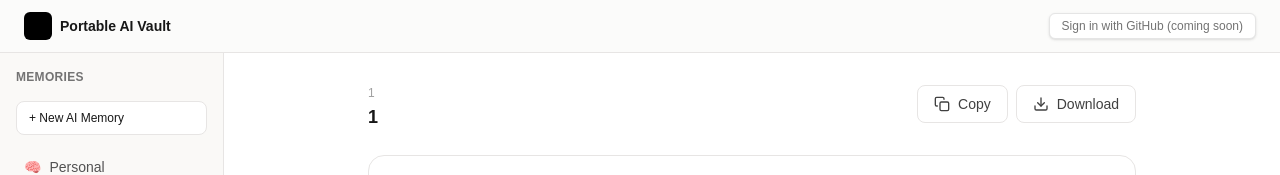
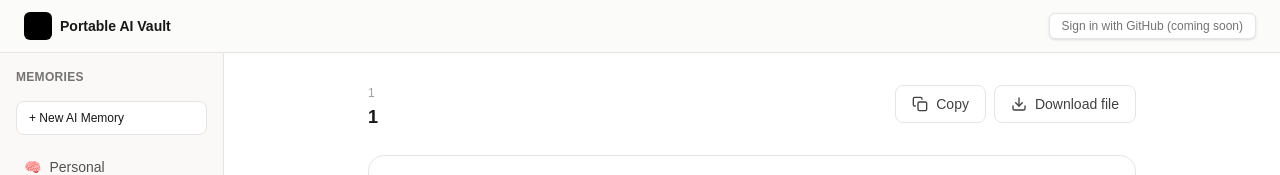
Before and after one commit to Kukomoo/portable-ai-vault-template, a Next.js app in the folder ai-vault-appp/: page /memory/1/file/1 in a window 1280 px wide. Shown: the top 175 px of the page. Built offline with nearby package versions, Linux system fonts and the light colour scheme; no server answers.

Commit message:
refactor: export shared BTN tokens/icons, label download 'Download file' in CopyButton

```diff
--- a/ai-vault-appp/app/components/CopyButton.tsx
+++ b/ai-vault-appp/app/components/CopyButton.tsx
@@ -1,5 +1,42 @@
 'use client';
 import { useState } from 'react';
+
+// Shared design token — used by all action buttons across the app
+export const BTN_BASE =
+  'inline-flex items-center gap-2 rounded-lg border px-4 py-2 text-sm font-medium transition-colors disabled:opacity-60';
+export const BTN_NEUTRAL = 'border-[#e7e5e4] bg-white text-neutral-700 hover:bg-neutral-50';
+export const BTN_GREEN   = 'border-green-300 bg-green-50 text-green-700';
+export const BTN_RED     = 'border-red-300 bg-red-50 text-red-700';
+
+// Reusable SVG icons
+export const IconCheck = (
+  <svg xmlns="http://www.w3.org/2000/svg" width="16" height="16" viewBox="0 0 24 24" fill="none"
+    stroke="currentColor" strokeWidth="2.5" strokeLinecap="round" strokeLinejoin="round">
+    <polyline points="20 6 9 17 4 12"/>
+  </svg>
+);
+export const IconCopy = (
+  <svg xmlns="http://www.w3.org/2000/svg" width="16" height="16" viewBox="0 0 24 24" fill="none"
+    stroke="currentColor" strokeWidth="2" strokeLinecap="round" strokeLinejoin="round">
+    <rect x="9" y="9" width="13" height="13" rx="2" ry="2"/>
+    <path d="M5 15H4a2 2 0 0 1-2-2V4a2 2 0 0 1 2-2h9a2 2 0 0 1 2 2v1"/>
+  </svg>
+);
+export const IconDownload = (
+  <svg xmlns="http://www.w3.org/2000/svg" width="16" height="16" viewBox="0 0 24 24" fill="none"
+    stroke="currentColor" strokeWidth="2" strokeLinecap="round" strokeLinejoin="round">
+    <path d="M21 15v4a2 2 0 0 1-2 2H5a2 2 0 0 1-2-2v-4"/>
+    <polyline points="7 10 12 15 17 10"/>
+    <line x1="12" y1="15" x2="12" y2="3"/>
+  </svg>
+);
+export const IconPlus = (
+  <svg xmlns="http://www.w3.org/2000/svg" width="16" height="16" viewBox="0 0 24 24" fill="none"
+    stroke="currentColor" strokeWidth="2" strokeLinecap="round" strokeLinejoin="round">
+    <line x1="12" y1="5" x2="12" y2="19"/>
+    <line x1="5" y1="12" x2="19" y2="12"/>
+  </svg>
+);
 
 interface CopyButtonProps {
   content: string;
@@ -8,7 +45,7 @@
 
 export default function CopyButton({ content, filename = 'file.md' }: CopyButtonProps) {
   const [copyStatus, setCopyStatus] = useState<'idle' | 'done'>('idle');
-  const [dlStatus, setDlStatus] = useState<'idle' | 'done'>('idle');
+  const [dlStatus,   setDlStatus]   = useState<'idle' | 'done'>('idle');
 
   async function handleCopy() {
     await navigator.clipboard.writeText(content);
@@ -18,9 +55,9 @@
 
   function handleDownload() {
     const blob = new Blob([content], { type: 'text/markdown' });
-    const url = URL.createObjectURL(blob);
-    const a = document.createElement('a');
-    a.href = url;
+    const url  = URL.createObjectURL(blob);
+    const a    = document.createElement('a');
+    a.href     = url;
     a.download = filename.endsWith('.md') ? filename : `${filename}.md`;
     a.click();
     URL.revokeObjectURL(url);
@@ -28,37 +65,22 @@
     setTimeout(() => setDlStatus('idle'), 2000);
   }
 
-  const btnBase =
-    'inline-flex items-center gap-2 rounded-lg border px-4 py-2 text-sm font-medium transition-colors disabled:opacity-60';
-  const neutral = 'border-[#e7e5e4] bg-white text-neutral-700 hover:bg-neutral-50';
-  const green = 'border-green-300 bg-green-50 text-green-700';
-
   return (
     <div className="flex gap-2">
-      {/* Copy button */}
       <button
         onClick={handleCopy}
-        className={`${btnBase} ${copyStatus === 'done' ? green : neutral}`}
+        className={`${BTN_BASE} ${copyStatus === 'done' ? BTN_GREEN : BTN_NEUTRAL}`}
       >
-        {copyStatus === 'done' ? (
-          <svg xmlns="http://www.w3.org/2000/svg" width="16" height="16" viewBox="0 0 24 24" fill="none" stroke="currentColor" strokeWidth="2.5" strokeLinecap="round" strokeLinejoin="round"><polyline points="20 6 9 17 4 12"/></svg>
-        ) : (
-          <svg xmlns="http://www.w3.org/2000/svg" width="16" height="16" viewBox="0 0 24 24" fill="none" stroke="currentColor" strokeWidth="2" strokeLinecap="round" strokeLinejoin="round"><rect x="9" y="9" width="13" height="13" rx="2" ry="2"/><path d="M5 15H4a2 2 0 0 1-2-2V4a2 2 0 0 1 2-2h9a2 2 0 0 1 2 2v1"/></svg>
-        )}
+        {copyStatus === 'done' ? IconCheck : IconCopy}
         {copyStatus === 'done' ? 'Copied!' : 'Copy'}
       </button>
 
-      {/* Download button */}
       <button
         onClick={handleDownload}
-        className={`${btnBase} ${dlStatus === 'done' ? green : neutral}`}
+        className={`${BTN_BASE} ${dlStatus === 'done' ? BTN_GREEN : BTN_NEUTRAL}`}
       >
-        {dlStatus === 'done' ? (
-          <svg xmlns="http://www.w3.org/2000/svg" width="16" height="16" viewBox="0 0 24 24" fill="none" stroke="currentColor" strokeWidth="2.5" strokeLinecap="round" strokeLinejoin="round"><polyline points="20 6 9 17 4 12"/></svg>
-        ) : (
-          <svg xmlns="http://www.w3.org/2000/svg" width="16" height="16" viewBox="0 0 24 24" fill="none" stroke="currentColor" strokeWidth="2" strokeLinecap="round" strokeLinejoin="round"><path d="M21 15v4a2 2 0 0 1-2 2H5a2 2 0 0 1-2-2v-4"/><polyline points="7 10 12 15 17 10"/><line x1="12" y1="15" x2="12" y2="3"/></svg>
-        )}
-        {dlStatus === 'done' ? 'Downloaded' : 'Download'}
+        {dlStatus === 'done' ? IconCheck : IconDownload}
+        {dlStatus === 'done' ? 'Downloaded!' : 'Download file'}
       </button>
     </div>
   );
```
